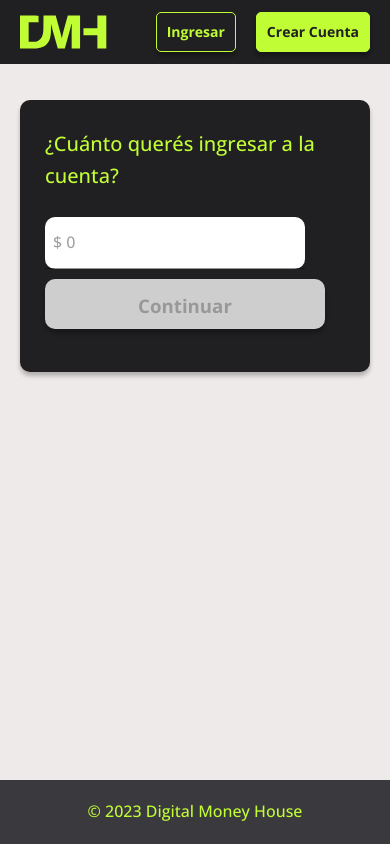
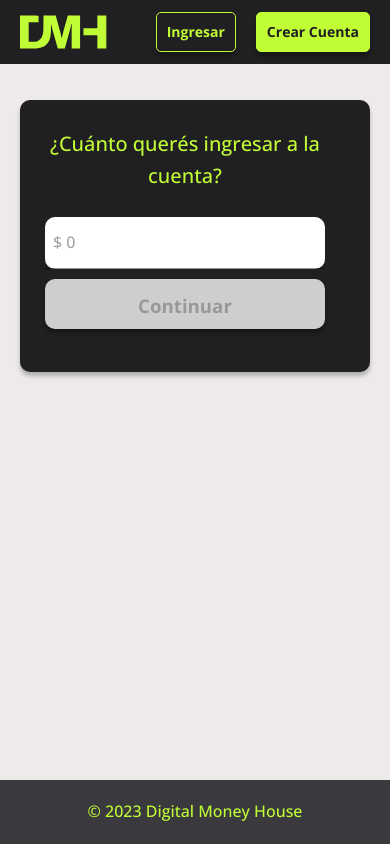
Before and after one commit to BenjaminMirra/proyectoDMH, a Next.js app in the folder equipo-12/: page /cargar-dinero/ingresar-dinero in a window 390 px wide. Built offline with nearby package versions, Linux system fonts and the light colour scheme; no server answers.

Commit message:
[FIX]responsive cargar dinero

```diff
--- a/equipo-12/components/AddMoneyQuantity/addMoneyQuantity.tsx
+++ b/equipo-12/components/AddMoneyQuantity/addMoneyQuantity.tsx
@@ -118,6 +118,12 @@ const AddMoneyOption = () => {
           gap: "18px",
         },
 
+        "@media (max-width: 1024px)": {
+          display: "flex",
+          alignItems: "center",
+          flexDirection: "colum",
+          width:"100%"
+        },
       }}
     >
       <FormControl onSubmit={handleClick}
@@ -129,11 +135,6 @@ const AddMoneyOption = () => {
           alignContent: "flex-start",
           width: "100%",
             "@media (max-width: 768px)": {
-              display: "flex",
-              alignItems: "center",
-              flexDirection: "colum",
-            },
-            "@media (max-width: 1024px)": {
               display: "flex",
               alignItems: "center",
               flexDirection: "colum",
@@ -159,7 +160,11 @@ const AddMoneyOption = () => {
             <Typography
               sx={{
                 color: "#C1FD35",
-                paddingBottom: "25px"
+                paddingBottom: "25px",
+                "@media (max-width: 1024px)": {
+                  textAlign:"center",
+
+                },
               }}
               variant="h6"
             >
@@ -172,6 +177,10 @@ const AddMoneyOption = () => {
               alignItems: "center",
               flexDirection: "row",
               alignContent: "flex-start",
+              "@media (max-width: 1024px)": {
+                alignItems:"stretch",
+                flexDirection: "column",
+              },
             }}>
 
               <Input
@@ -222,6 +231,7 @@ const AddMoneyOption = () => {
                 display: "flex",
                 justifyContent: "center",
                 flexDirection: "colum",
+                maxWidth: "100%",
               },
             }}
           >
@@ -239,6 +249,13 @@ const AddMoneyOption = () => {
                 backgroundColor: buttonDisabled ? "#CECECE" : "#C1FD35", // Cambiar el color del botón según la visibilidad del error
                 "&:hover": {
                   backgroundColor: buttonDisabled ? "#CECECE" : "#C1FD35", // Cambiar el color del botón según la visibilidad del error,
+                  "@media (max-width: 1024px)": {
+                    display: "flex",
+                    alignItems:"stretch",
+                    flexDirection: "colum",
+                    maxWidth: "100%",
+                    width:"100%"
+                  },
                 },
               }}
               onClick={handleClick}
```
